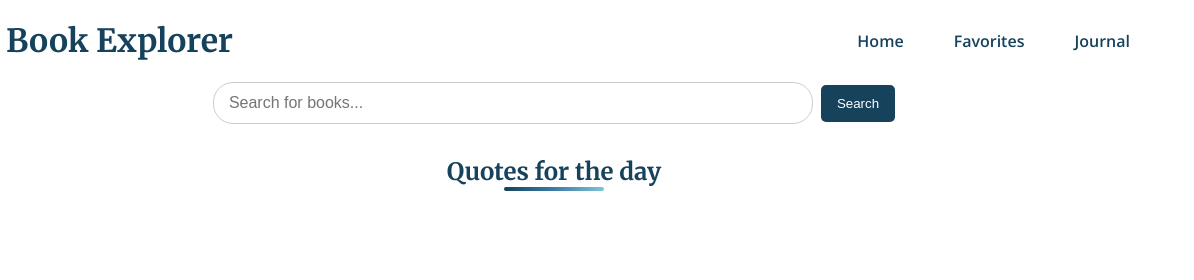
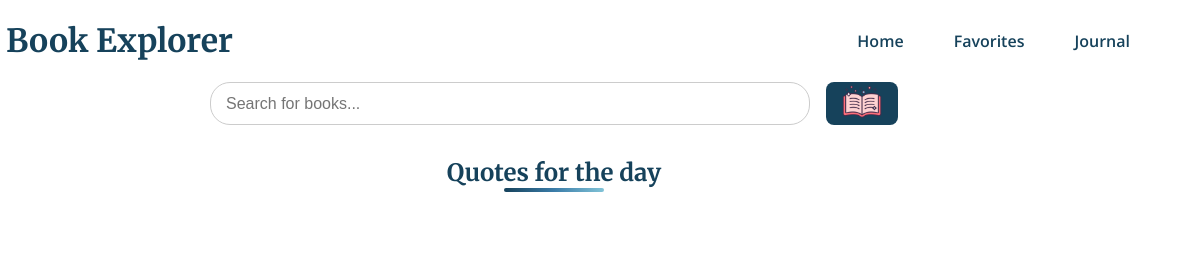
Before and after one commit to gift-ndoma/book_explorer, a plain HTML site: page index.html in a window 1280 px wide. Shown: the top 280 px of the page, 86-1280 px from the left. Drawn offline with nearby package versions, Linux system fonts and the light colour scheme; no server answers.

Commit message:
Update search button to use an icon and adjust button styles for better appearance

```diff
--- a/index.html
+++ b/index.html
@@ -59,7 +59,7 @@
         </div>
         <div class="search-bar">
             <input type="text" id="search-input" placeholder="Search for books...">
-            <button id="search-button">Search</button>
+            <button id="search-button"><img src="./images/book-icon.png" alt="Book Icon" class="hero-icon" width="40" height="40"></button>
         </div>
     </header>
     <main>
--- a/styles/index.css
+++ b/styles/index.css
@@ -88,12 +88,11 @@ header, main {
 }
 
 .search-bar button {
-    padding: 0.7rem 1rem;
-    margin-left: 0.5rem;
-    background-color: #16425B;
-    color: white;
+    padding: 0 1rem;
+    margin-left: 1rem;
+    background-color: #16425b;
     border: none;
-    border-radius: 5px;
+    border-radius: 8px;
     cursor: pointer;
     transition: all 0.3s ease;
     transform: scale(1);
@@ -155,7 +154,7 @@ main h2 {
         rgba(255, 255, 255, 0.95) 0%,
         rgba(248, 250, 252, 0.95) 100%);
     border-radius: 25px;
-    padding: 3rem 2.5rem;
+    padding: 1rem;
     box-shadow:
         0 20px 40px rgba(22, 66, 91, 0.08),
         0 8px 25px rgba(0, 0, 0, 0.05),
@@ -228,14 +227,13 @@ main h2 {
     transform: scaleX(1);
 }
 
-/* Quote Text */
+/* Quote Text  */
 .quote-container p:first-child {
     font-size: 1rem;
     line-height: 1.8;
     color: #2c3e50;
     font-style: italic;
     font-weight: 300;
-    margin-bottom: 2rem;
     position: relative;
     z-index: 2;
     text-align: center;
@@ -248,7 +246,7 @@ main h2 {
     transform: translateX(5px);
 }
 
-/* Author Text */
+/* Author Text  */
 .quote-container p:last-child {
     text-align: right;
     font-size: 1.1rem;
@@ -257,7 +255,6 @@ main h2 {
     position: relative;
     z-index: 2;
     transition: all 0.3s ease;
-    margin-top: 1.5rem;
 }
 
 .quote-container p:last-child b {
@@ -273,7 +270,7 @@ main h2 {
     transform: translateX(-5px);
 }
 
-/* Floating Animation */
+/* Floating Animation  */
 .quote-container:nth-child(odd) {
     animation-name: floatOdd;
     animation-duration: 6s;
@@ -290,7 +287,7 @@ main h2 {
     animation-delay: 3s;
 }
 
-/* Responsive Design */
+/* Responsive Design  */
 @media (max-width: 768px) {
     #quotes-section {
         padding: 2rem 1rem;
@@ -334,7 +331,7 @@ main h2 {
     }
 }
 
-/* Animations */
+/* Animations*/
 @keyframes fadeInContainer {
     from {
         opacity: 0;
@@ -390,7 +387,7 @@ main h2 {
     }
 }
 
-/* Shimmer Effect for Loading */
+/*Shimmer Effect for Loading */
 .quote-container.loading {
     background: linear-gradient(90deg,
         rgba(240, 240, 240, 0.8) 25%,
@@ -414,7 +411,7 @@ main h2 {
     text-align: center;
     color: #e74c3c;
     font-size: 1.2rem;
-    padding: 2rem;
+    padding: 1rem;
     background: linear-gradient(135deg,
         rgba(231, 76, 60, 0.1),
         rgba(231, 76, 60, 0.05));
```
